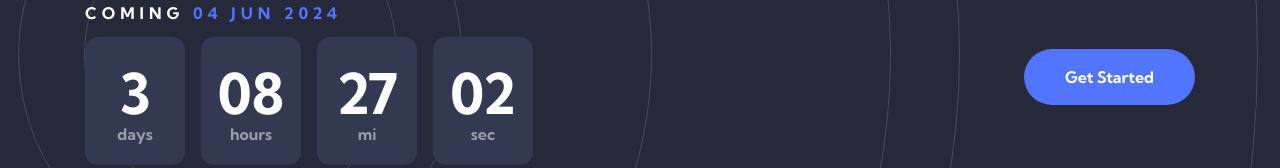
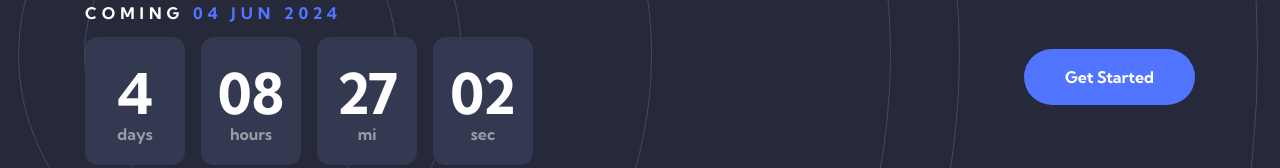
Before and after one commit to VillageR88/next-officelite-coming-soon-site, a Next.js app: page / in a window 1280 px wide. Shown: the part 1529-1697 px from the top of the page. Built offline with nearby package versions, Linux system fonts and the light colour scheme.

Commit message:
accessibility improved
Signed-off-by: VillageR88 <villager88pl@gmail.com>

```diff
--- a/app/_providers/DataContext.tsx
+++ b/app/_providers/DataContext.tsx
@@ -25,7 +25,7 @@ export default function DataProvider({ children }: { children: React.ReactNode }
       const currentDifference = current4thOfNextMonth.getTime() - new Date().getTime();
       const currentDifferenceAsDate = new Date(currentDifference);
       setTimerValue({
-        days: (currentDifferenceAsDate.getDate() - 1).toLocaleString('en-UK', { minimumIntegerDigits: 1 }),
+        days: currentDifferenceAsDate.getDate().toLocaleString('en-UK', { minimumIntegerDigits: 1 }),
         hours: currentDifferenceAsDate.getHours().toLocaleString('en-UK', { minimumIntegerDigits: 2 }),
         mi: currentDifferenceAsDate.getMinutes().toLocaleString('en-UK', { minimumIntegerDigits: 2 }),
         sec: currentDifferenceAsDate.getSeconds().toLocaleString('en-UK', { minimumIntegerDigits: 2 }),
--- a/app/sign-up/page.tsx
+++ b/app/sign-up/page.tsx
@@ -61,6 +61,7 @@ function CustomSelect() {
         >
           {options.map((option, index) => (
             <li
+              tabIndex={0}
               title={option.label1}
               key={index}
               value={option.value}
@@ -68,6 +69,11 @@ function CustomSelect() {
               aria-selected={option.value === selectedOption ? 'true' : 'false'}
               onClick={() => {
                 handleOptionClick(option.value);
+              }}
+              onKeyDown={(event) => {
+                if (event.key === 'Enter' || event.key === ' ') {
+                  handleOptionClick(option.value);
+                }
               }}
               className={`${index === 0 ? 'h-[68px] rounded-t-[8px] pt-[8px]' : index === options.length - 1 ? 'h-[68px] rounded-b-[8px] pb-[8px]' : 'h-[60px]'} flex  cursor-pointer items-center gap-[8px] px-4 text-[16px] font-bold hover:bg-[#5175FF]/10`}
             >
```
